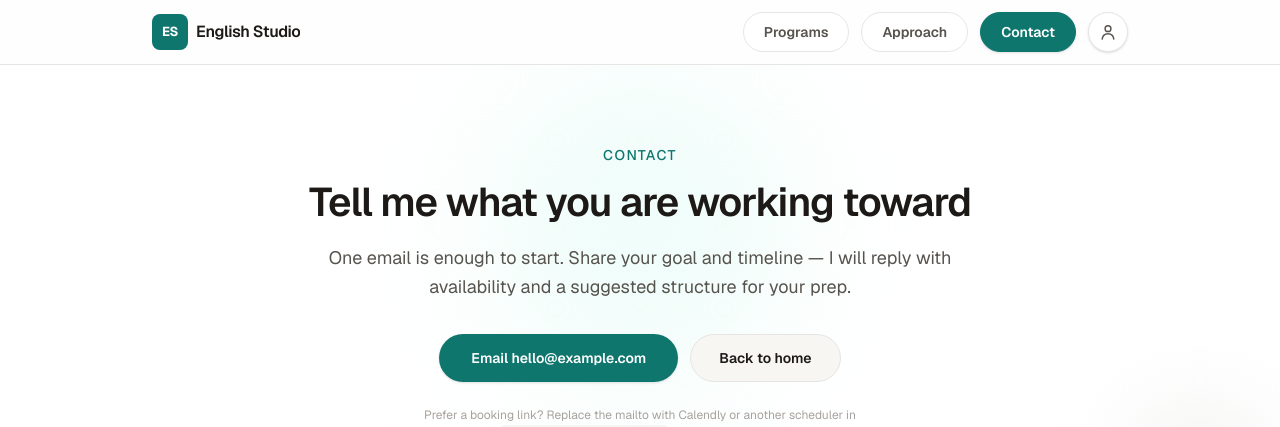
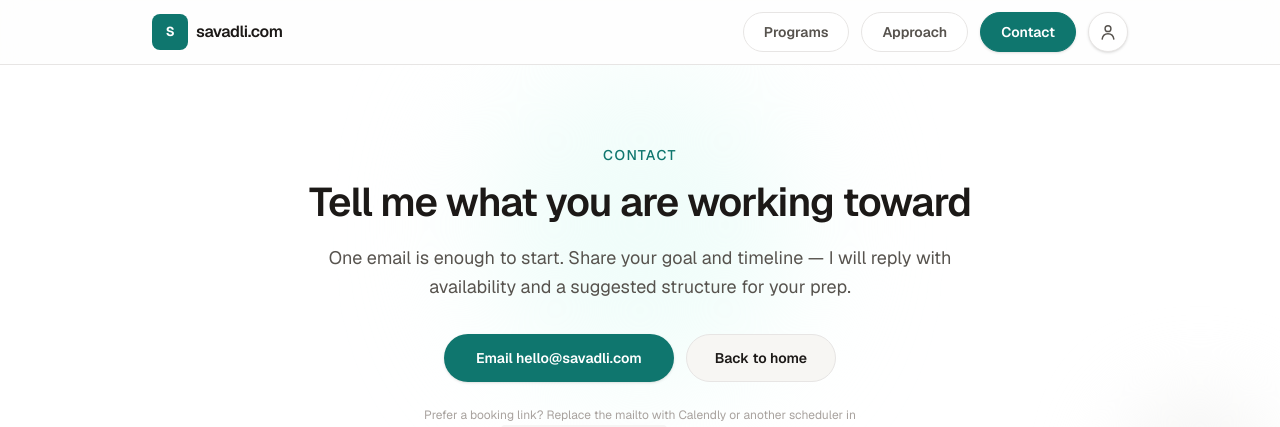
Before and after one commit to mlalayev/eng.savadli, a Next.js app: page /contact in a window 1280 px wide. Shown: the top 427 px of the page. Built offline with nearby package versions, Linux system fonts and the light colour scheme; no server answers.

Commit message:
my comit

```diff
--- a/package.json
+++ b/package.json
@@ -1,5 +1,5 @@
 {
-  "name": "dsatielts",
+  "name": "savadli",
   "version": "0.1.0",
   "private": true,
   "scripts": {
--- a/src/app/layout.tsx
+++ b/src/app/layout.tsx
@@ -17,7 +17,7 @@ const geistMono = Geist_Mono({
 
 export const metadata: Metadata = {
   title: {
-    default: `${siteConfig.name} · IELTS, DSAT & General English`,
+    default: `${siteConfig.name} · IELTS, Digital SAT & General English`,
     template: `%s · ${siteConfig.name}`,
   },
   description: siteConfig.description,
--- a/src/lib/auth-storage.ts
+++ b/src/lib/auth-storage.ts
@@ -1,6 +1,6 @@
 import type { SessionUser } from "./mock-accounts";
 
-const STORAGE_KEY = "dsatielts_session_v1";
+const STORAGE_KEY = "savadli_session_v1";
 
 export function loadSession(): SessionUser | null {
   if (typeof window === "undefined") return null;
--- a/src/lib/site.ts
+++ b/src/lib/site.ts
@@ -1,8 +1,8 @@
 export const siteConfig = {
-  name: "English Studio",
-  shortName: "ES",
+  name: "savadli.com",
+  shortName: "S",
   description:
     "Private instruction for General English, IELTS, and Digital SAT — clear goals, structured practice, and feedback that sticks.",
   /** Replace with your real address */
-  contactEmail: "hello@example.com",
+  contactEmail: "hello@savadli.com",
 } as const;
```
Also changed, not shown: 2 other files (tests, documents, lock files or other folders).
